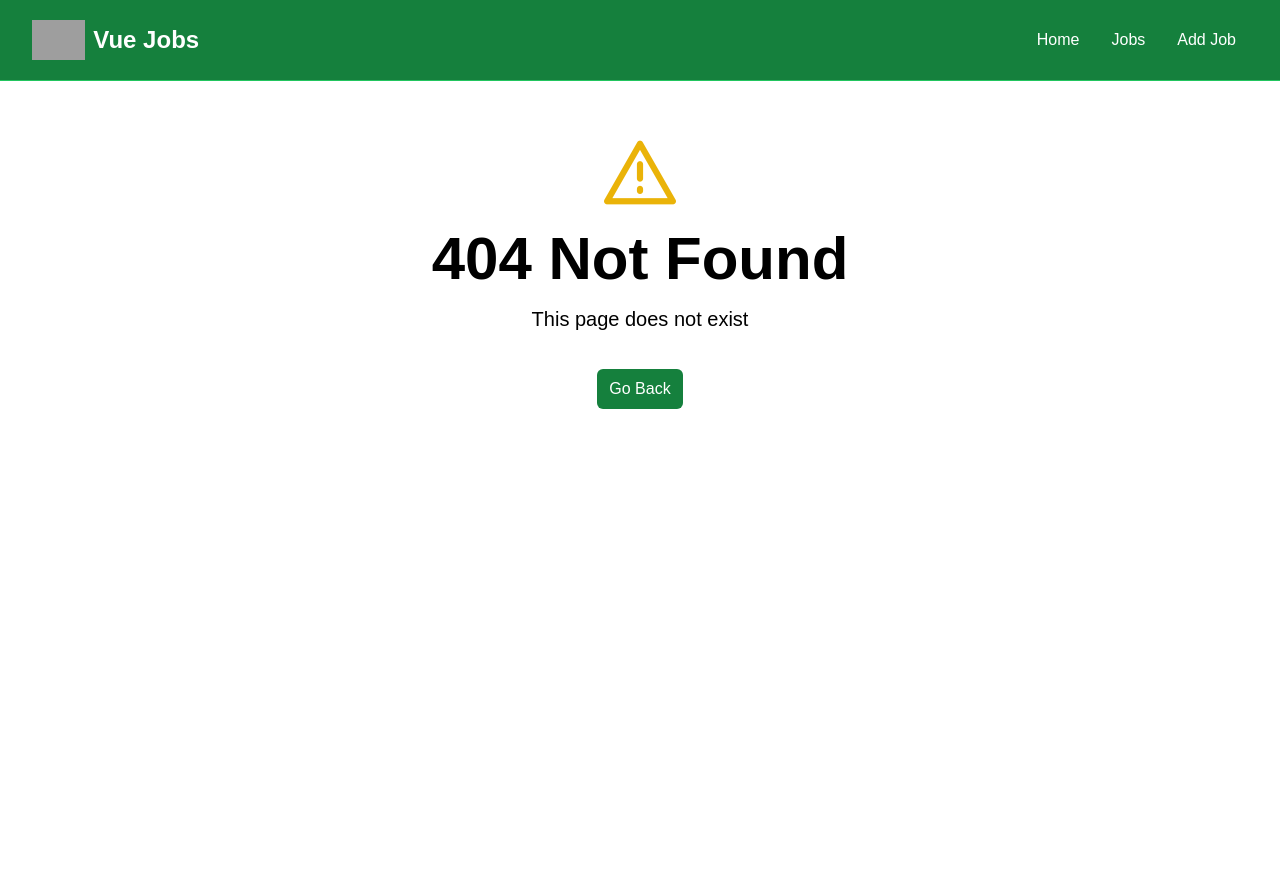
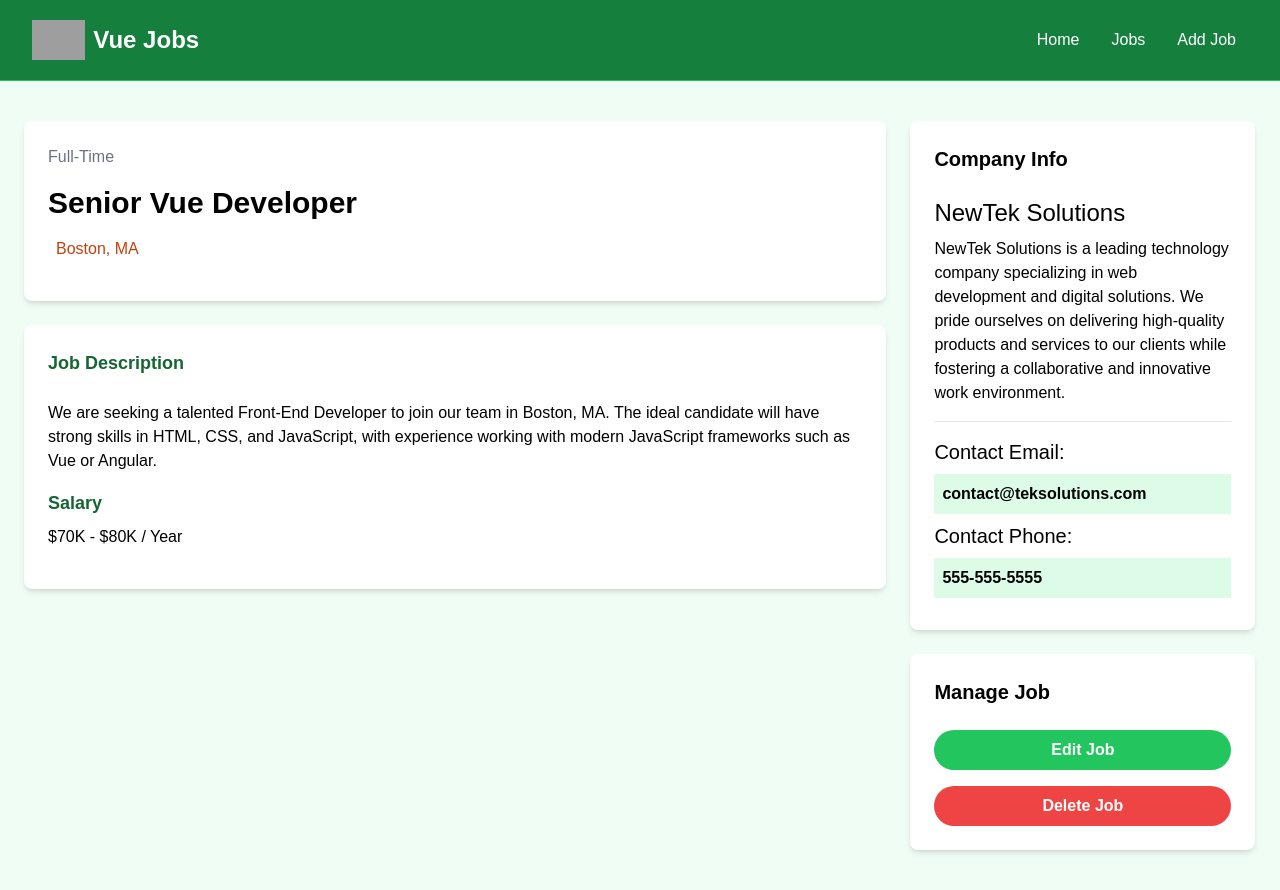
Before and after one commit to TareqImam/vue-test, a Vue app: page /jobs/1 in a window 1280 px wide. Before the commit this address had no page. Before the commit the page ends 800 px from the top, so only its background shows below. Built offline with nearby package versions, Linux system fonts and the light colour scheme; data requests are answered from the project's data file; grey boxes are pictures that could not be loaded.

Commit message:
single job data fetching

```diff
--- a/src/components/JobListings.vue
+++ b/src/components/JobListings.vue
@@ -2,7 +2,7 @@
 import { RouterLink } from 'vue-router';
 import JobListing from '@/components/JobListing.vue';
 import { reactive, onMounted } from 'vue';
-import PulseLoader from 'vue-spinner/src/PulseLoader.vue'
+import PulseLoader from 'vue-spinner/src/PulseLoader.vue';
 import axios from 'axios';
 
 const props = defineProps({
--- a/src/router/index.js
+++ b/src/router/index.js
@@ -18,7 +18,7 @@ const router = createRouter({
             component: JobsView,
         },
         {
-            path: '/jobs/:id(\\d+))',
+            path: '/jobs/:id',
             name: 'job',
             component: JobView,
         },
--- a/src/views/JobView.vue
+++ b/src/views/JobView.vue
@@ -1,21 +1,46 @@
-<script setup></script>
+<script setup>
+import PulseLoader from 'vue-spinner/src/PulseLoader.vue';
+import { reactive, onMounted } from 'vue';
+import { useRoute, RouterLink } from 'vue-router';
+import axios from 'axios';
+
+const route = useRoute();
+
+const jobId = route.params.id;
+
+const state = reactive({
+    job: [],
+    isLoading: true
+});
+
+onMounted(async () => {
+    try {
+        const response = await axios.get(`http://localhost:5000/jobs/${jobId}`);
+        state.job = response.data;
+    } catch (error) {
+        console.error(error);
+    } finally {
+        state.isLoading = false;
+    }
+});
+</script>
 
 <template>
-    <section class="bg-green-50">
+    <section v-if="!state.isLoading" class="bg-green-50">
         <div class="container m-auto py-10 px-6">
             <div class="grid grid-cols-1 md:grid-cols-70/30 w-full gap-6">
                 <main>
                     <div
                         class="bg-white p-6 rounded-lg shadow-md text-center md:text-left">
-                        <div class="text-gray-500 mb-4">Full-Time</div>
+                        <div class="text-gray-500 mb-4">{{ state.job.type }}</div>
                         <h1 class="text-3xl font-bold mb-4">
-                            Senior Vue Developer
+                            {{ state.job.title }}
                         </h1>
                         <div
                             class="text-gray-500 mb-4 flex align-middle justify-center md:justify-start">
                             <i
                                 class="fa-solid fa-location-dot text-lg text-orange-700 mr-2"></i>
-                            <p class="text-orange-700">Boston, MA</p>
+                            <p class="text-orange-700">{{ state.job.location }}</p>
                         </div>
                     </div>
 
@@ -25,18 +50,14 @@
                         </h3>
 
                         <p class="mb-4">
-                            We are seeking a talented Front-End Developer to
-                            join our team in Boston, MA. The ideal candidate
-                            will have strong skills in HTML, CSS, and
-                            JavaScript, with experience working with modern
-                            JavaScript frameworks such as Vue or Angular.
+                            {{ state.job.description }}
                         </p>
 
                         <h3 class="text-green-800 text-lg font-bold mb-2">
                             Salary
                         </h3>
 
-                        <p class="mb-4">$70k - $80K / Year</p>
+                        <p class="mb-4">{{ state.job.salary }} / Year</p>
                     </div>
                 </main>
 
@@ -46,15 +67,10 @@
                     <div class="bg-white p-6 rounded-lg shadow-md">
                         <h3 class="text-xl font-bold mb-6">Company Info</h3>
 
-                        <h2 class="text-2xl">NewTek Solutions</h2>
+                        <h2 class="text-2xl">{{ state.job.company.name }}</h2>
 
                         <p class="my-2">
-                            NewTek Solutions is a leading technology company
-                            specializing in web development and digital
-                            solutions. We pride ourselves on delivering
-                            high-quality products and services to our clients
-                            while fostering a collaborative and innovative work
-                            environment.
+                            {{ state.job.company.description }}
                         </p>
 
                         <hr class="my-4" />
@@ -62,24 +78,23 @@
                         <h3 class="text-xl">Contact Email:</h3>
 
                         <p class="my-2 bg-green-100 p-2 font-bold">
-                            contact@newteksolutions.com
+                            {{ state.job.company.contactEmail }}
                         </p>
 
                         <h3 class="text-xl">Contact Phone:</h3>
 
                         <p class="my-2 bg-green-100 p-2 font-bold">
-                            555-555-5555
+                            {{ state.job.company.contactPhone }}
                         </p>
                     </div>
 
                     <!-- Manage -->
                     <div class="bg-white p-6 rounded-lg shadow-md mt-6">
                         <h3 class="text-xl font-bold mb-6">Manage Job</h3>
-                        <a
-                            href="add-job.html"
-                            class="bg-green-500 hover:bg-green-600 text-white text-center font-bold py-2 px-4 rounded-full w-full focus:outline-none focus:shadow-outline mt-4 block"
-                            >Edit Job</a
-                        >
+                        <RouterLink
+                            :to="`/jobs/edit/${state.job.id}`"
+                            class="bg-green-500 hover:bg-green-600 text-white text-center font-bold py-2 px-4 rounded-full w-full focus:outline-none focus:shadow-outline mt-4 block">Edit
+                            Job</RouterLink>
                         <button
                             class="bg-red-500 hover:bg-red-600 text-white font-bold py-2 px-4 rounded-full w-full focus:outline-none focus:shadow-outline mt-4 block">
                             Delete Job
@@ -89,4 +104,8 @@
             </div>
         </div>
     </section>
+
+    <div v-else class="text-center text-gray-500 py-6">
+        <PulseLoader />
+    </div>
 </template>
```
